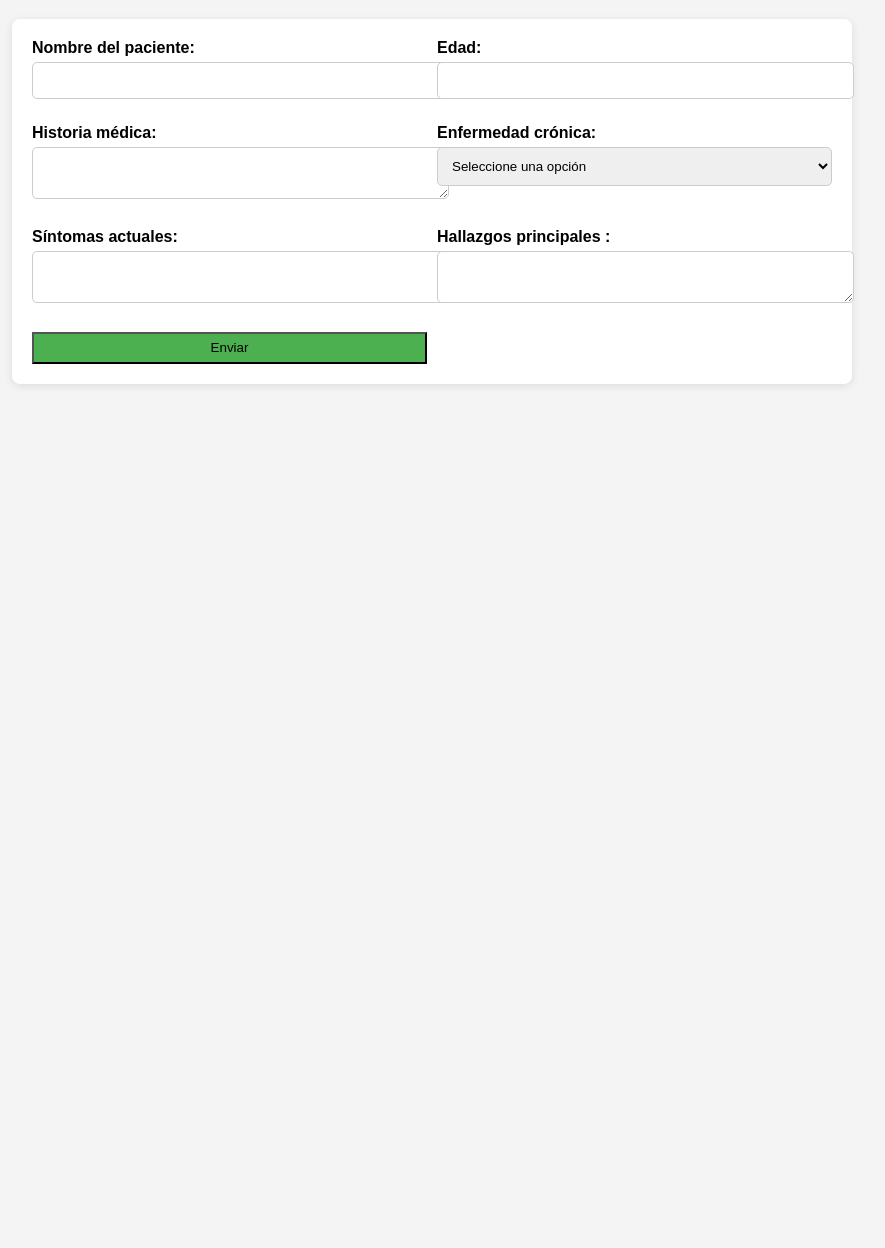
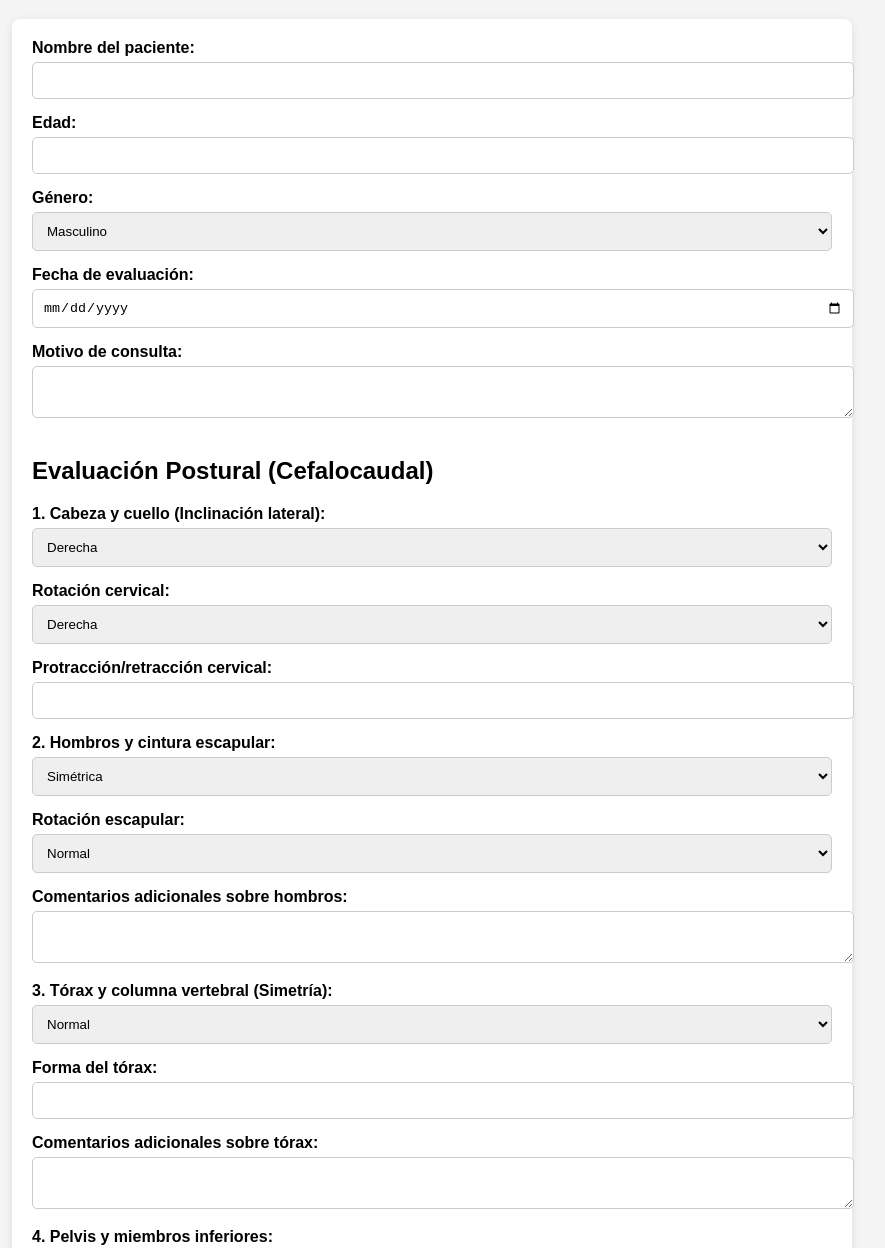
Before and after one commit to Efestofes/Efestofes.github.io, a plain HTML site: page Evaluación postural.html in a window 1280 px wide. Shown: the part 81-1329 px from the top of the page, without its empty margins (208-1093 px from the left). Before the commit the page ends 800 px from the top, so only its background shows below. Drawn offline with Linux system fonts and the light colour scheme.

Commit message:
Update Evaluación postural.html

```diff
--- a/Evaluación postural.html
+++ b/Evaluación postural.html
@@ -27,7 +27,7 @@
             font-weight: bold;
             margin-top: 10px;
         }
-        input, select, textarea {
+        input, select, textarea, button {
             width: 100%;
             padding: 10px;
             margin-top: 5px;
@@ -40,113 +40,127 @@
         }
         button {
             background-color: #4CAF50;
-            color:white;
-            border:none;
-            cursor:pointer;
-        }
-        button:hover{
-            background-color:#45a049;
-        }
-
-        /* Agregar estilos para el sistema de grilla */
-        .grid-container {
-          display: grid;
-          grid-template-columns: repeat(2, 1fr);
-          gap: 10px;
-
-          /* Responsive design */
-          @media (max-width :600 px) {
-             grid-template-columns :repeat(1 ,1 fr);
-           }
-       }
-
-       .grid-item{
-         padding :20 px ;
-         border : none ;
-         border - radius :8 px ;
-       }
-
-       .grid - item label {
-         font - weight : bold ;
-         display:block ;
-       }
-
-
+            color: white;
+            border: none;
+            cursor: pointer;
+        }
+        button:hover {
+            background-color: #45a049;
+        }
     </style>
 </head>
-
 <body>
 
 <h1>Ficha Clínica de Evaluación Postural</h1>
 
-<form action="" method="POST" id="formulario">
+<form action="https://script.google.com/macros/s/YOUR_SCRIPT_URL/exec" method="POST" enctype="multipart/form-data">
 
-<div class = "grid-container">
+    <!-- Datos Generales -->
+    <label for="nombre">Nombre del paciente:</label>
+    <input type="text" id="nombre" name="nombre" required>
 
-<!-- Información personal -->
-<div class = "grid-item">
-<label for ="nombre">Nombre del paciente:</label>
-<input type = "text" id ="nombre" name ="nombre" required>
-</div >
+    <label for="edad">Edad:</label>
+    <input type="number" id="edad" name="edad" required>
 
-<div class = "grid-item">
-<label for= "edad ">Edad:</label>
-<input type= "number"id= "edad"name= "edad"required >
-</div>
+    <label for="genero">Género:</label>
+    <select id="genero" name="genero" required>
+        <option value="Masculino">Masculino</option>
+        <option value="Femenino">Femenino</option>
+        <option value="Otro">Otro</option>
+    </select>
 
-<!-- Historia médica -->
-<div class = "grid-item">
-<label for ="historia ">Historia médica:</label>
-<textarea id ="historia" name ="historia"></textarea>
-</div >
+    <label for="fecha">Fecha de evaluación:</label>
+    <input type="date" id="fecha" name="fecha" required>
 
-<div class = "grid-item">
-<label for= "enfermedad ">Enfermedad crónica:</label>
-<select id="enfermedad" name="enfermedad">
-<option value="">Seleccione una opción</option>
-<option value="si">Sí</option>
-<option value="no">No</option>
-</select>
-</div>
+    <label for="motivo">Motivo de consulta:</label>
+    <textarea id="motivo" name="motivo" required></textarea>
 
-<!-- Síntomas actuales -->
-<div class = "grid-item">
-<label for ="sintomas ">Síntomas actuales:</label>
-<textarea id ="sintomas" name ="sintomas"></textarea>
-</div >
+    <!-- Análisis Postural -->
+    <h2>Evaluación Postural (Cefalocaudal)</h2>
 
-<!-- Observaciones y conclusiones -->
-<div class = "grid-item">
-<label for= hallazgos>Hallazgos principales :</label>
-<textarea id =hallazgos name =hallazgos required></textarea >
-</div>
+    <label for="cabeza">1. Cabeza y cuello (Inclinación lateral):</label>
+    <select id="cabeza" name="cabeza" required>
+        <option value="Derecha">Derecha</option>
+        <option value="Izquierda">Izquierda</option>
+        <option value="Ninguna">Ninguna</option>
+    </select>
 
-<!-- Enviar -->
-<button type ="submit ">Enviar </button >
+    <label for="rotacion_cervical">Rotación cervical:</label>
+    <select id="rotacion_cervical" name="rotacion_cervical" required>
+        <option value="Derecha">Derecha</option>
+        <option value="Izquierda">Izquierda</option>
+        <option value="Ninguna">Ninguna</option>
+    </select>
 
-<p id ="mensaje-exito"></p >
+    <label for="protraccion_cervical">Protracción/retracción cervical:</label>
+    <input type="text" id="protraccion_cervical" name="protraccion_cervical">
 
-   </div >
-   </form >
+    <label for="hombros">2. Hombros y cintura escapular:</label>
+    <select id="hombros" name="hombros" required>
+        <option value="Simétrica">Simétrica</option>
+        <option value="Asimétrica">Asimétrica</option>
+    </select>
 
-   <!-- AgregarJavaScriptpara validarformulariomostrar mensajeexito-->
-   <script >
-     const formulario=document.getElementById('formulario');
-     const mensajeExito=document.getElementById('mensaje-exito');
+    <label for="rotacion_escapular">Rotación escapular:</label>
+    <select id="rotacion_escapular" name="rotacion_escapular" required>
+        <option value="Normal">Normal</option>
+        <option value="Anteriorizada">Anteriorizada</option>
+        <option value="Posteriorizada">Posteriorizada</option>
+    </select>
 
-     // Validarfomularioantesdeenviar
-     functionvalidarFormulario(event){
-      event.preventDefault();
-      //Lógicadevalidacióndeformularionvaacá
+    <label for="comentarios_hombros">Comentarios adicionales sobre hombros:</label>
+    <textarea id="comentarios_hombros" name="comentarios_hombros"></textarea>
 
-      //Sielpasodatosésvalido,muestreunmensajedeéxito.
-      mensajeeXito.innerText='¡Su solicitudha sidosendecidamente!';
-     }
+    <label for="torax">3. Tórax y columna vertebral (Simetría):</label>
+    <select id="torax" name="torax" required>
+        <option value="Normal">Normal</option>
+        <option value="Asimétrica">Asimétrica</option>
+    </select>
 
-    // Escuchar eventosdelbotón Enviar.
-     formularios.addEventListener ('submit ',validarFormulario);
+    <label for="forma_torax">Forma del tórax:</label>
+    <input type="text" id="forma_torax" name="forma_torax">
 
-   </script >
+    <label for="comentarios_torax">Comentarios adicionales sobre tórax:</label>
+    <textarea id="comentarios_torax" name="comentarios_torax"></textarea>
 
-   </body >
-   </html >
+    <label for="pelvis">4. Pelvis y miembros inferiores:</label>
+    <select id="pelvis" name="pelvis" required>
+        <option value="Normal">Normal</option>
+        <option value="Anterior">Anterior</option>
+        <option value="Posterior">Posterior</option>
+    </select>
+
+    <label for="alt_crestas">Altura de crestas ilíacas:</label>
+    <select id="alt_crestas" name="alt_crestas" required>
+        <option value="Simétrica">Simétrica</option>
+        <option value="Asimétrica">Asimétrica</option>
+    </select>
+
+    <label for="rodillas">Rodillas:</label>
+    <select id="rodillas" name="rodillas" required>
+        <option value="Normales">Normales</option>
+        <option value="Genu varo">Genu varo</option>
+        <option value="Genu valgo">Genu valgo</option>
+    </select>
+
+    <label for="comentarios_pelvis">Comentarios adicionales sobre pelvis:</label>
+    <textarea id="comentarios_pelvis" name="comentarios_pelvis"></textarea>
+
+    <!-- Carga de imágenes -->
+    <label for="imagen">Cargar imágenes de la evaluación postural:</label>
+    <input type="file" id="imagen" name="imagen" accept="image/*">
+
+    <!-- Observaciones y Conclusiones -->
+    <label for="hallazgos">Hallazgos principales:</label>
+    <textarea id="hallazgos" name="hallazgos" required></textarea>
+
+    <label for="recomendaciones">Recomendaciones:</label>
+    <textarea id="recomendaciones" name="recomendaciones" required></textarea>
+
+    <!-- Enviar -->
+    <button type="submit">Enviar</button>
+
+</form>
+
+</body>
+</html>
```
